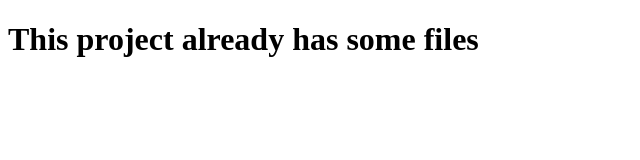
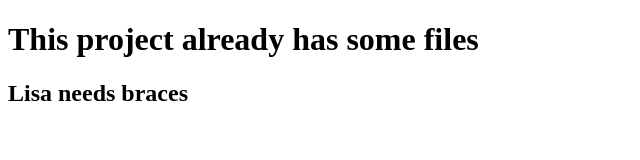
Before and after one commit to alicepalace/git-two, a plain HTML site: page index.html in a window 1280 px wide. Shown: the whole page, without its empty margins (0-640 px from the left). Drawn offline with Linux system fonts and the light colour scheme.

Commit message:
dental plannnn

```diff
--- a/index.html
+++ b/index.html
@@ -8,5 +8,6 @@
 </head>
 <body>
     <h1>This project already has some files</h1>
+    <h2>Lisa needs braces</h2>
 </body>
 </html>
```
